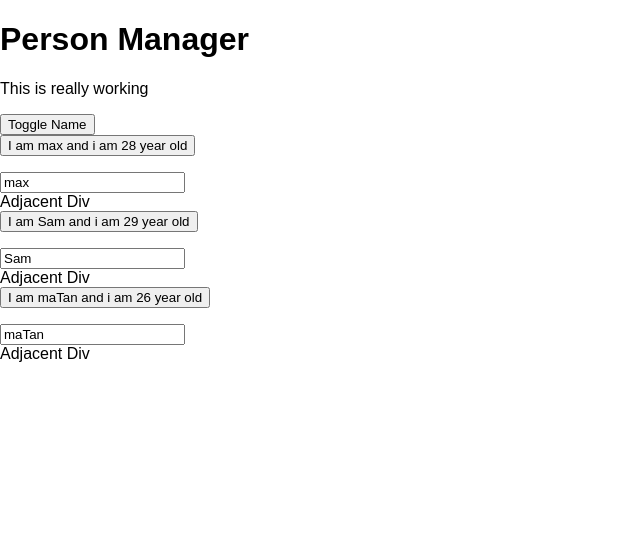
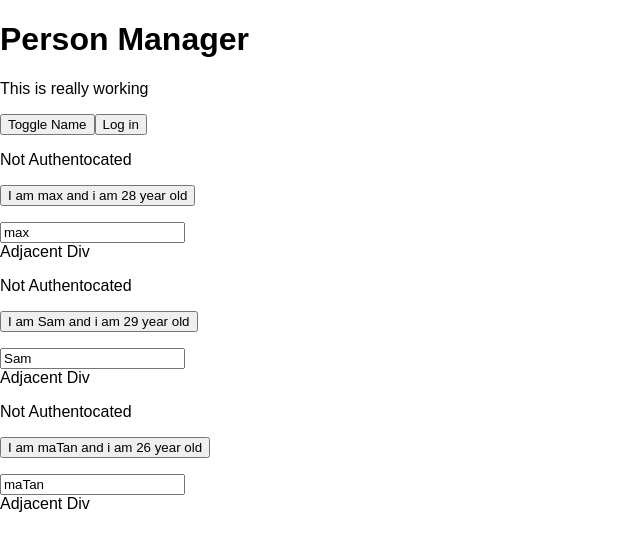
Before and after one commit to asharma102/react-complte-guide, a React (Create React App) app: page / in a window 1280 px wide. Shown: the top 550 px of the page, without its empty margins (0-640 px from the left). Built offline with nearby package versions, Linux system fonts and the light colour scheme.

Commit message:
context API, UseContext

```diff
--- a/src/components/Cockpit/Cockpit.js
+++ b/src/components/Cockpit/Cockpit.js
@@ -1,13 +1,21 @@
-import React, { useRef, useEffect } from 'react';
+/* eslint-disable */
+import React, { useRef, useEffect, useContext } from 'react';
 import style from './Cockpit.css';
+import AuthContext from '../../context/auth-context';
 
 const cockpit = (props) => {
   const btnref = useRef();
+  const authContext = useContext(AuthContext);
+
+  console.log(authContext.authenticated);
 
   useEffect(() => {
     console.log('[cockpit.js] use');
     btnref.current.click();
   }, []);
+
+  // using context in outside of render
+  // static contextType = AuthContext
 
   const classes = [];
   let btnClass = '';
@@ -29,6 +37,9 @@ const cockpit = (props) => {
       <button ref={btnref} className={btnClass} onClick={props.clicked}>
         Toggle Name
       </button>
+
+      <button onClick={authContext.login}>Log in</button>
+
     </div>
   );
 };
--- a/src/components/Persons/Person/Person.js
+++ b/src/components/Persons/Person/Person.js
@@ -1,6 +1,7 @@
 import React from 'react';
 import PropTypes from 'prop-types';
 import stylePerson from './Person.css';
+import AuthContext from '../../../context/auth-context';
 
 // import persons from '../Persons';
 // import react-dom from 'react-dom'
@@ -8,12 +9,18 @@ import stylePerson from './Person.css';
 
 const person = props => (
   <React.Fragment>
+    <AuthContext.Consumer>
+      {context =>
+        context.authenticated ? <p>Authentocated</p> : <p>Not Authentocated</p>}
+    </AuthContext.Consumer>
     <div className={stylePerson.Person}>
       <button onClick={props.click}>I am {props.name}  and i am {props.age} year old</button>
       <p>{props.children}</p>
       <input type="text" value={props.name} onChange={props.changed} />
     </div>
+
     <div>Adjacent Div</div>
+
   </React.Fragment>
 );
 person.PropTypes = {
--- a/src/components/Persons/Persons.js
+++ b/src/components/Persons/Persons.js
@@ -1,5 +1,7 @@
 import React from 'react';
+import PropTypes from 'prop-types';
 import Person from './Person/Person';
+
 
 const persons = props => (
   props.persons.map((personList, index) => (
@@ -12,4 +14,10 @@ const persons = props => (
     />
   ))
 );
+persons.PropTypes = {
+  name: PropTypes.string,
+  age: PropTypes.number,
+  click: PropTypes.func,
+  changed: PropTypes.func,
+};
 export default persons;
--- a/src/containers/App.js
+++ b/src/containers/App.js
@@ -4,6 +4,7 @@ import Persons from '../components/Persons/Persons';
 import Cockpit from '../components/Cockpit/Cockpit';
 import withClass from '../hoc/withClass';
 import Aux from '../hoc/Aux';
+import AuthContext from '../context/auth-context';
 
 const App = (props) => {
   const [personsState, setPersonsState] = useState({
@@ -14,9 +15,7 @@ const App = (props) => {
     ],
   });
 
-  // const [otherState, setOtherState] = useState({
-  //   otherState: 'some other state',
-  // });
+  const [authenticated, setAuthenticatedState] = useState(false);
 
   const [showPesrsonState, setShowPesrsonState] = useState({
     showPerson: false,
@@ -54,6 +53,10 @@ const App = (props) => {
     });
   };
 
+  const loginHandler = () => {
+    setAuthenticatedState(true);
+  };
+
 
   let displayPerson = null;
   // const btnClass = [style.Button];
@@ -74,13 +77,20 @@ const App = (props) => {
   return (
 
     <Aux>
+      <AuthContext.Provider
+        value={{
+          authenticated: authenticated,
+          login: loginHandler,
+        }}>
         <Cockpit
           title={props.appTitle}
           personsLength={personsState.person.length}
           showPerson={showPesrsonState.showPerson}
           clicked={togglePersonHandler}
         />
+
         <div>{displayPerson}</div>
+      </AuthContext.Provider>
     </Aux>
 
   );
--- /dev/null
+++ b/src/context/auth-context.js
@@ -0,0 +1,8 @@
+import React from 'react';
+
+const authContext = React.createContext({
+    authentication: false,
+    login: () => { },
+});
+
+export default authContext;
```
Also changed, not shown: 1 other file (tests, documents, lock files or other folders). Lines whose indentation alone changed are shown as unchanged.
